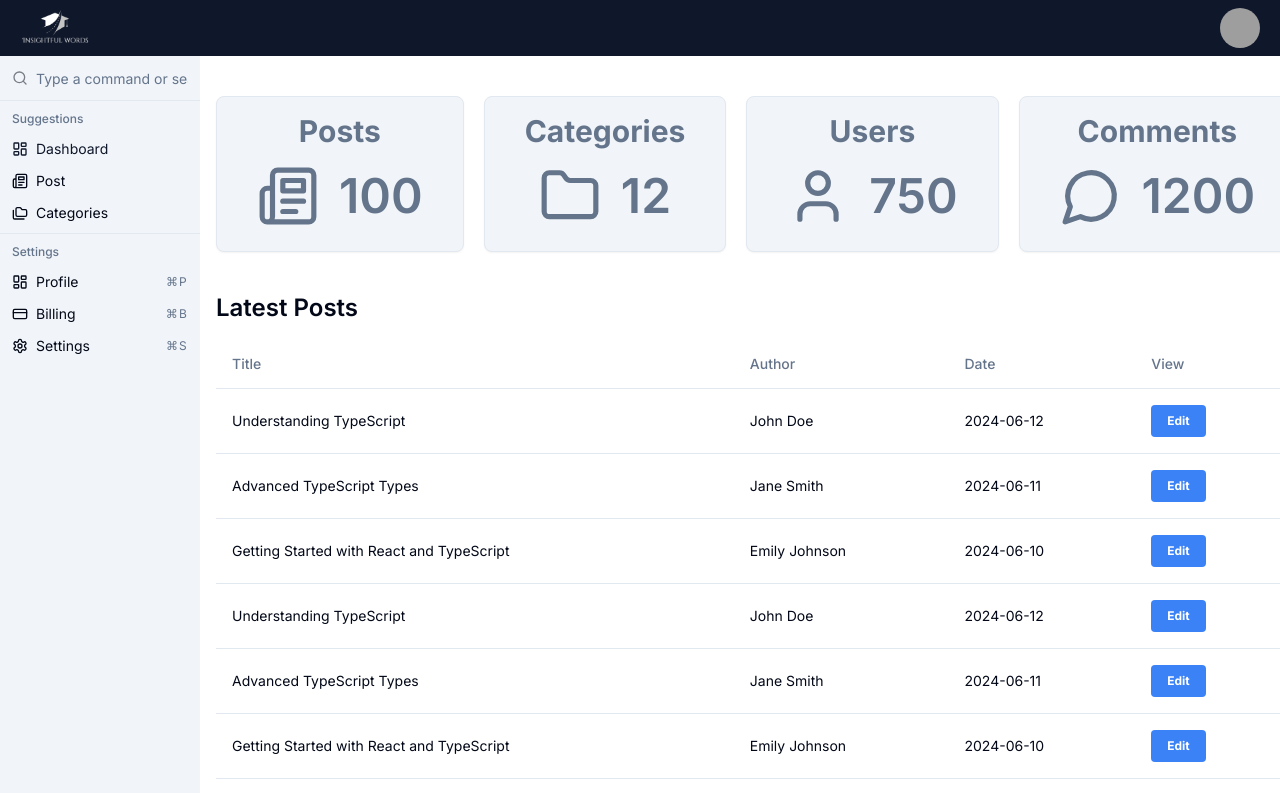
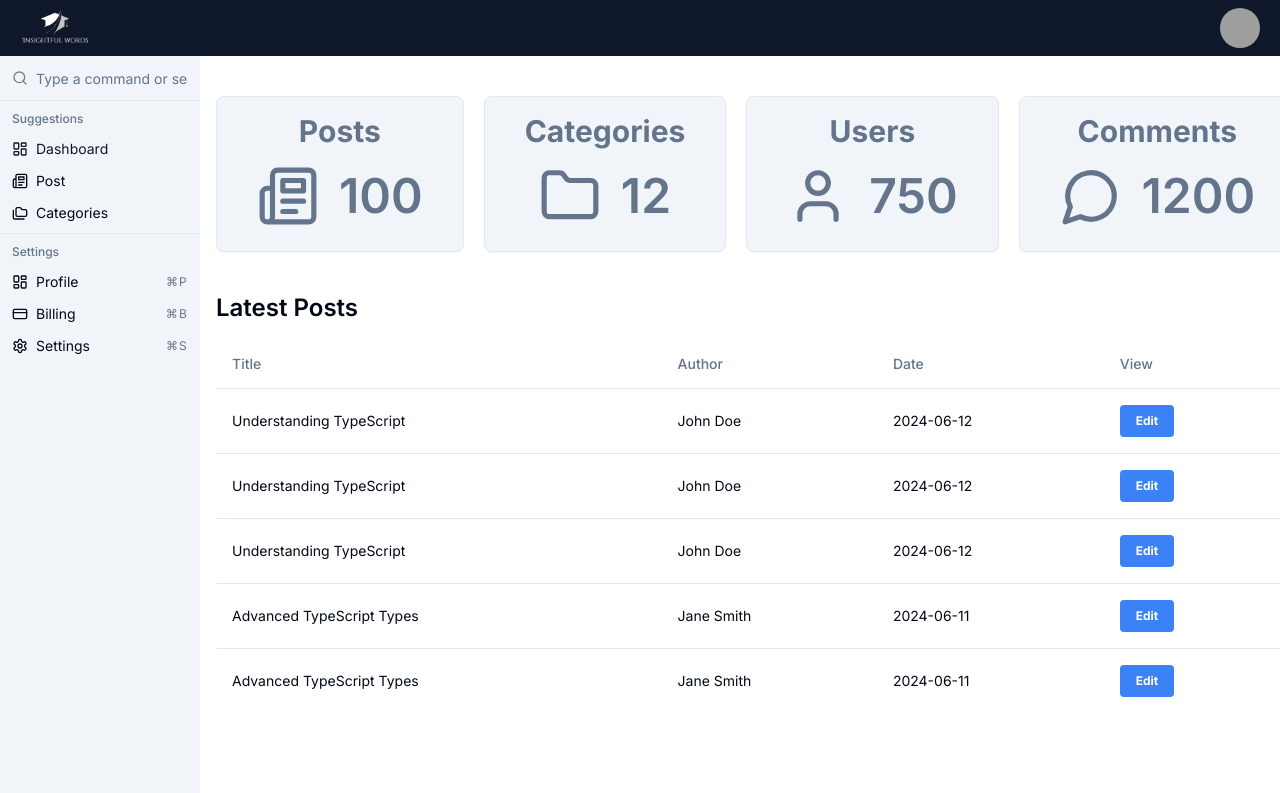
Before and after one commit to yetabalij/insightful-dashboard, a Next.js app: page / in a window 1280 px wide. Shown: the top 793 px of the page. Built offline with nearby package versions, Linux system fonts and the light colour scheme; grey boxes are pictures that could not be loaded.

Commit message:
limit implemented.

```diff
--- a/components/dashboard/DashboardRight.tsx
+++ b/components/dashboard/DashboardRight.tsx
@@ -27,7 +27,7 @@
           icon={<MessageCircle className="text-slate-500" size={62} />}
         />
       </div>
-      <PostTable title="Latest Posts" />
+      <PostTable title="Latest Posts" limit={5} />
     </div>
   );
 };
--- a/components/posts/PostTable.tsx
+++ b/components/posts/PostTable.tsx
@@ -18,6 +18,11 @@
 }
 
 const PostTable = ({ limit, title }: PostTableProps) => {
+  const sortedPosts: Post[] = [...posts].sort(
+    (a, b) => new Date(b.date).getTime() - new Date(a.date).getTime()
+  );
+
+  const filteredPost = limit ? sortedPosts.slice(0, limit) : sortedPosts;
   return (
     <div className="mt-10">
       <h3 className="text-2xl mb-4 font-semibold">{title ? title : "Posts"}</h3>
@@ -32,7 +37,7 @@
           </TableRow>
         </TableHeader>
         <TableBody>
-          {posts.map((post) => (
+          {filteredPost.map((post) => (
             <TableRow key={post.id}>
               <TableCell>{post.title}</TableCell>
               <TableCell>{post.author}</TableCell>
```
